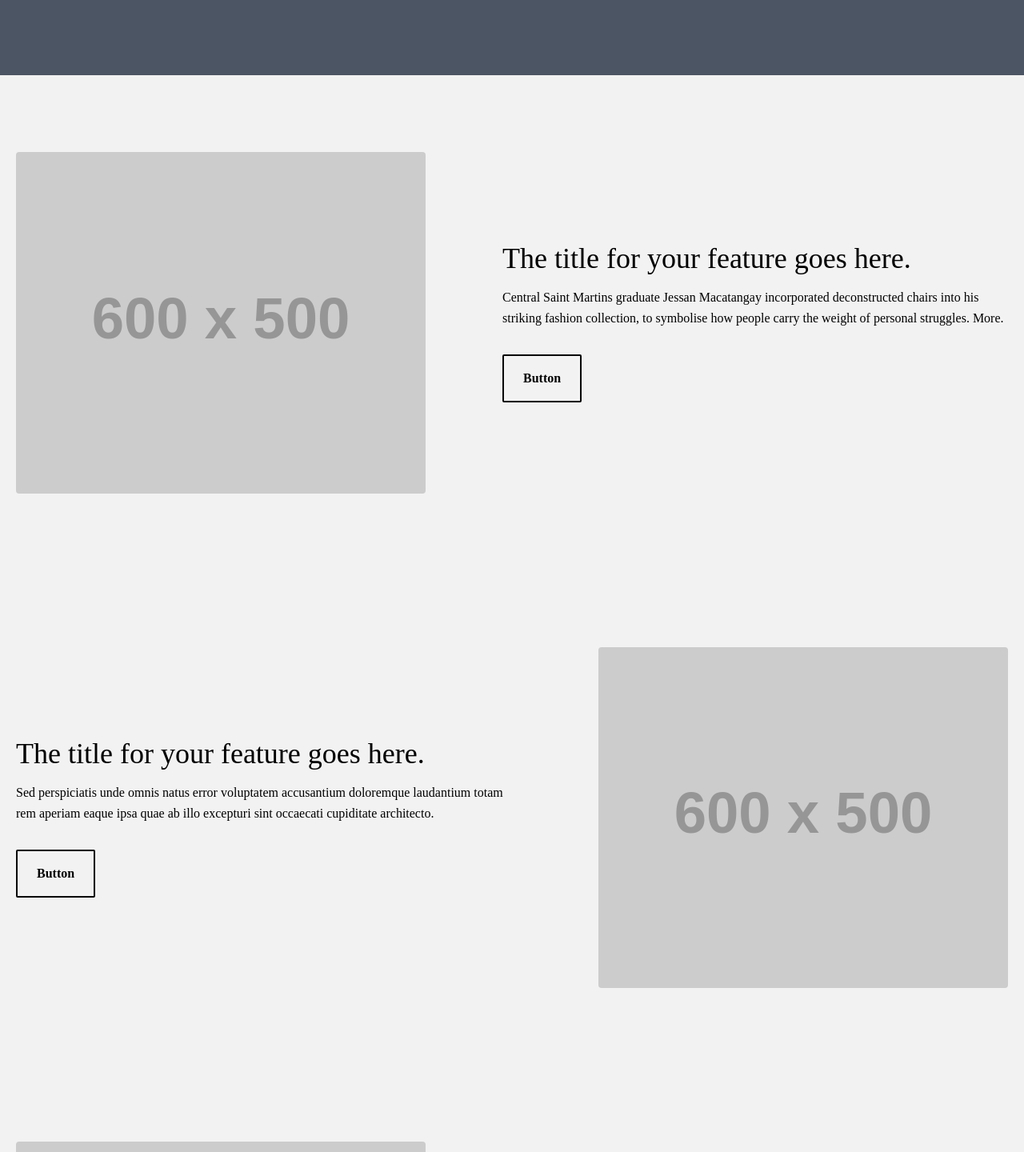
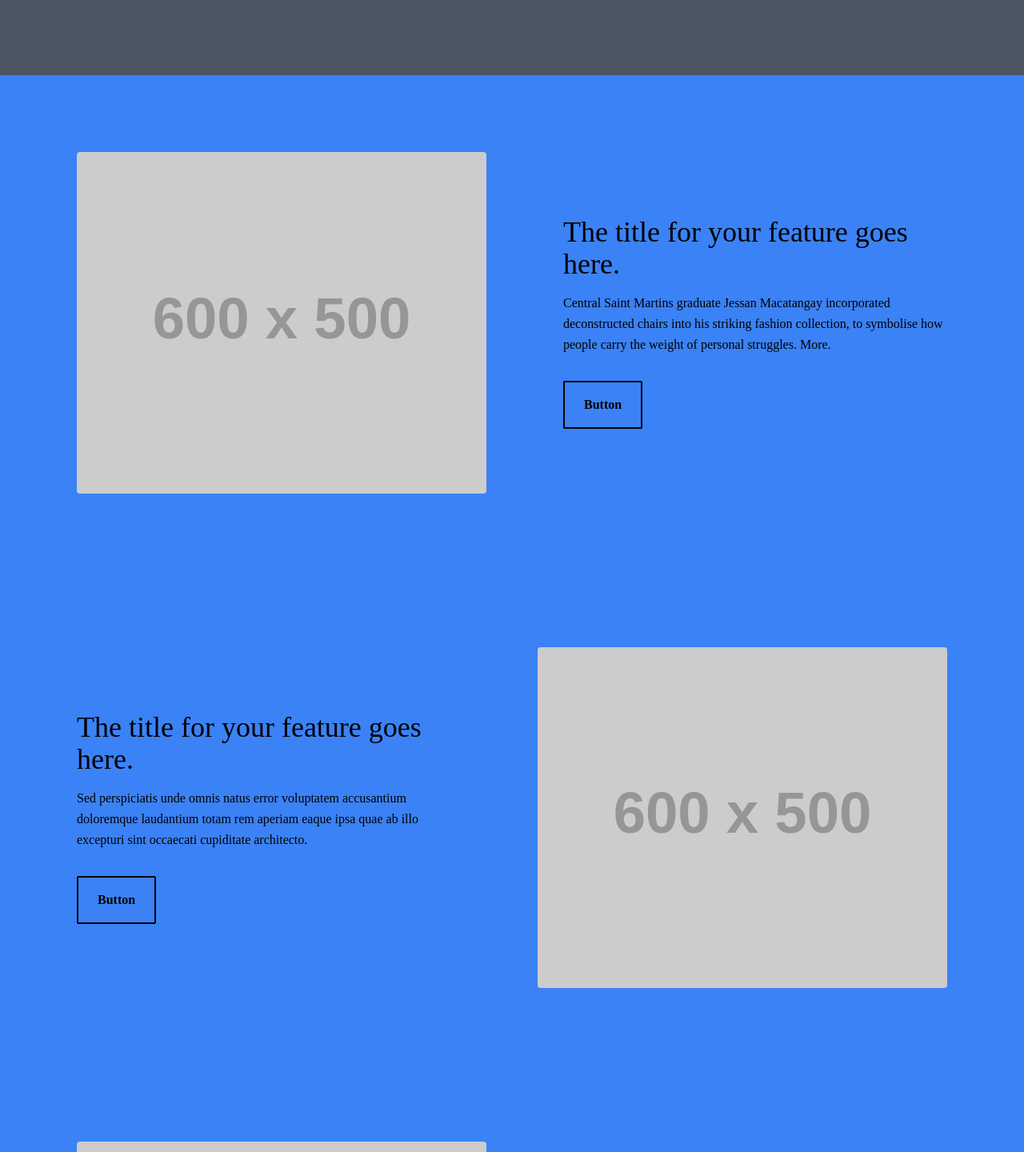
Before and after one commit to synerjay/landing-page-template-nextjs, a Next.js app: page / in a window 1280 px wide. Shown: the part 1590-3030 px from the top of the page at 80% size. Built offline with nearby package versions, Linux system fonts and the light colour scheme.

Commit message:
trying to change colors

```diff
--- a/comps/Feature.js
+++ b/comps/Feature.js
@@ -6,7 +6,7 @@ const FeatureBox = (props) => {
       {props.features.map((feature, key) =>
         feature.id % 2 !== 0 ? (
           <section key={key} className='text-black'>
-            <div className='container mx-auto flex px-5 py-24 md:flex-row flex-col items-center'>
+            <div className='container bg-blue-500 mx-auto flex px-24 py-24 md:flex-row flex-col items-center'>
               <div className='lg:max-w-lg lg:w-full md:w-1/2 w-5/6 md:mb-0 mb-10 '>
                 <img
                   className='object-cover object-center rounded'
@@ -29,7 +29,7 @@ const FeatureBox = (props) => {
           </section>
         ) : (
           <section key={key} className='text-black'>
-            <div className='container mx-auto flex px-5 py-24 md:flex-row flex-col items-center'>
+            <div className='container bg-blue-500 mx-auto flex px-24 py-24 md:flex-row flex-col items-center'>
               <div className='lg:flex-grow md:w-1/2 lg:pr-24 md:pr-16 flex flex-col md:items-start md:text-left mb-16 md:mb-0 items-center text-center'>
                 <h1 className='title-font sm:text-4xl text-3xl mb-4 font-medium text-black'>
                   {feature.title}
```
